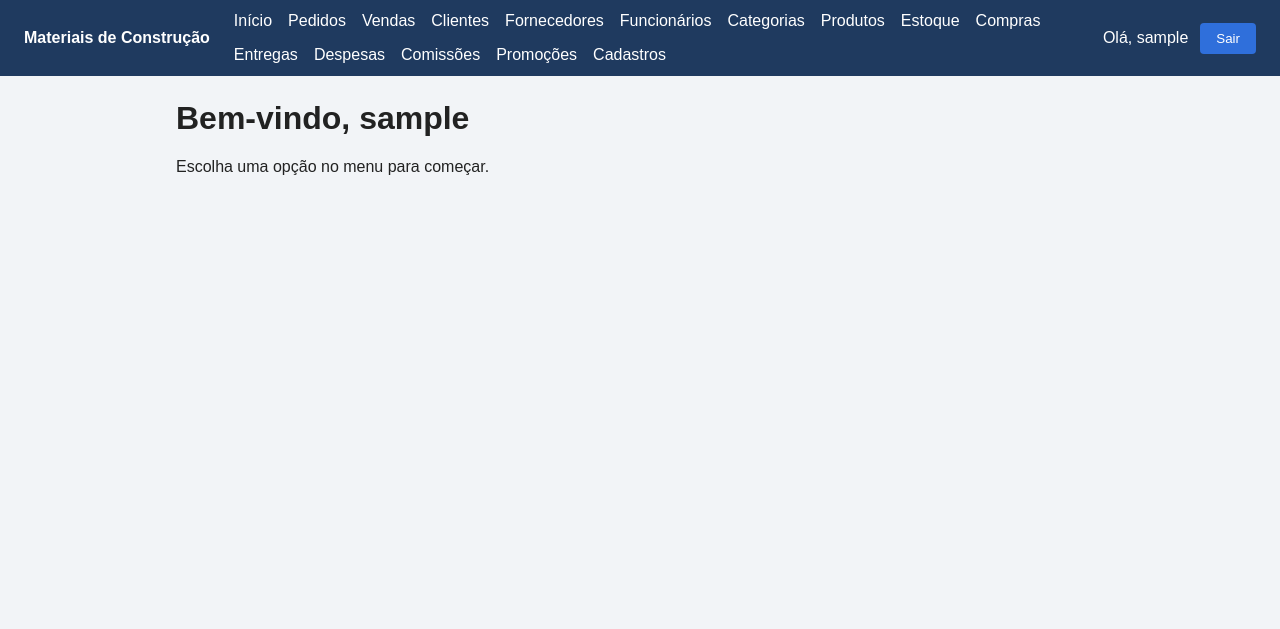
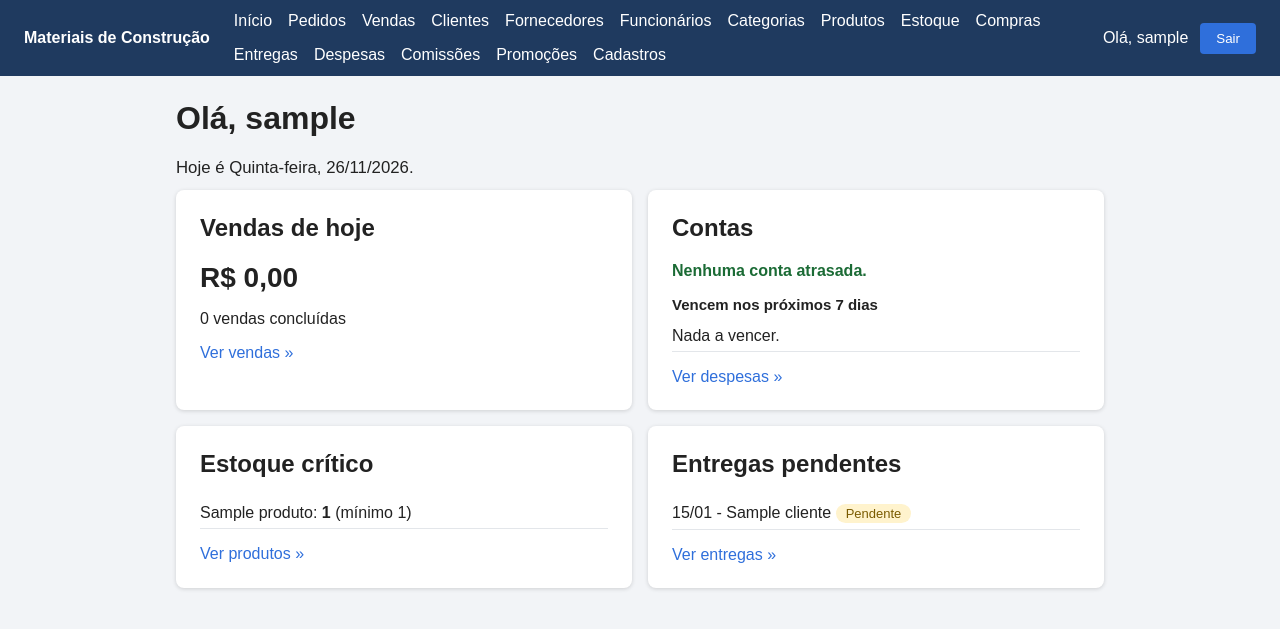
Before and after one commit to leonicio77/Empresa-de-Materiais-de-Construcao, a Django app: page / in a window 1280 px wide. Shown: the top 629 px of the page. Run offline with Django 5.2, Linux system fonts and the light colour scheme; a user stored in the database is signed in; tables that the repository leaves empty hold one stand-in row (values such as "Sample post").

Commit message:
Adiciona dashboard na pagina inicial

```diff
--- a/app/views.py
+++ b/app/views.py
@@ -1,10 +1,12 @@
+from datetime import timedelta
+from decimal import Decimal
+
 from django.contrib import messages
 from django.contrib.auth.decorators import login_required
-from .permissoes import AreaMixin, area_required
 from django.contrib.messages.views import SuccessMessageMixin
 from django.core.exceptions import ValidationError
 from django.db import transaction
-from django.db.models import ProtectedError, Q, Sum
+from django.db.models import F, ProtectedError, Q, Sum
 from django.shortcuts import get_object_or_404, redirect, render
 from django.urls import reverse
 from django.utils import timezone
@@ -22,10 +24,61 @@ from .models import (
     Fornecedor, Funcionario, MovimentacaoEstoque, Pagamento, Pedido,
     Produto, Promocao, Venda,
 )
+from .permissoes import AreaMixin, area_required, areas_do_usuario
 
 @login_required
 def home(request):
-    return render(request, "home.html")
+    areas = areas_do_usuario(request.user)
+    hoje = timezone.localdate()
+    contexto = {"hoje": hoje}
+
+    if "vendas" in areas:
+        vendas = (
+            Venda.objects.filter(status="concluida", data__date=hoje)
+            .select_related("pedido")
+            .prefetch_related("pedido__itens", "devolucoes")
+        )
+        funcionario = getattr(request.user, "funcionario", None)
+        if (
+            funcionario
+            and funcionario.cargo == "vendedor"
+            and not request.user.is_superuser
+        ):
+            vendas = vendas.filter(pedido__vendedor=funcionario)
+        vendas = list(vendas)
+        contexto["vendas_hoje_qtd"] = len(vendas)
+        contexto["vendas_hoje_total"] = sum(
+            (v.valor_total for v in vendas), Decimal("0")
+        )
+
+    if "estoque" in areas:
+        contexto["estoque_critico"] = list(
+            Produto.objects.filter(qtd_estoque__lte=F("estoque_minimo"))
+            .order_by("qtd_estoque")[:10]
+        )
+
+    if "despesas" in areas:
+        em_aberto = Despesa.objects.filter(data_pagamento__isnull=True)
+        atrasadas = em_aberto.filter(vencimento__lt=hoje)
+        contexto["despesas_atrasadas_total"] = (
+            atrasadas.aggregate(total=Sum("valor"))["total"] or 0
+        )
+        contexto["despesas_atrasadas_qtd"] = atrasadas.count()
+        contexto["despesas_a_vencer"] = list(
+            em_aberto.filter(
+                vencimento__gte=hoje,
+                vencimento__lte=hoje + timedelta(days=7),
+            ).order_by("vencimento")
+        )
+
+    if "entregas" in areas:
+        contexto["entregas_pendentes"] = list(
+            Entrega.objects.filter(status__in=["pendente", "em_rota"])
+            .select_related("venda__pedido__cliente", "entregador")
+            .order_by("data_prevista")[:10]
+        )
+
+    return render(request, "home.html", contexto)
 
 
 # ---------- Views-base (a lógica comum a todos os cadastros) ----------
--- a/static/css/estilo.css
+++ b/static/css/estilo.css
@@ -167,3 +167,11 @@ button.pequeno { padding: 4px 10px; font-size: 13px; }
 .selo.a-pagar { background: #fff3cd; color: #7a5b00; }
 .selo.futura, .selo.em_rota { background: #d6e8ff; color: #1b4f9c; }
 .selo.encerrada { background: #e3e6ea; color: #555; }
+
+.numero { font-size: 28px; font-weight: bold; margin: 8px 0; }
+
+.lista-simples { list-style: none; padding: 0; margin: 8px 0 16px; }
+.lista-simples li { padding: 6px 0; border-bottom: 1px solid #e3e6ea; }
+
+.cartao h3 { margin: 16px 0 4px; font-size: 15px; }
+.cartao > a { color: #2f6fdb; text-decoration: none; }
--- a/templates/home.html
+++ b/templates/home.html
@@ -3,6 +3,78 @@
 {% block titulo %}Início{% endblock %}
 
 {% block conteudo %}
-<h1>Bem-vindo, {{ user.username }}</h1>
-<p>Escolha uma opção no menu para começar.</p>
+<h1>Olá, {{ user.username }}</h1>
+<p class="resumo">Hoje é {{ hoje|date:"l, d/m/Y" }}.</p>
+
+{% if not areas %}
+  <div class="cartao">
+    <p>Seu usuário ainda não está ligado a um funcionário.
+       Peça ao administrador para liberar o seu acesso.</p>
+  </div>
+{% endif %}
+
+<div class="grade">
+
+  {% if "vendas" in areas %}
+  <div class="cartao">
+    <h2>Vendas de hoje</h2>
+    <p class="numero">R$ {{ vendas_hoje_total|floatformat:2 }}</p>
+    <p>{{ vendas_hoje_qtd }} venda{{ vendas_hoje_qtd|pluralize }} concluída{{ vendas_hoje_qtd|pluralize }}</p>
+    <a href="{% url 'venda_lista' %}">Ver vendas »</a>
+  </div>
+  {% endif %}
+
+  {% if "despesas" in areas %}
+  <div class="cartao">
+    <h2>Contas</h2>
+    {% if despesas_atrasadas_qtd %}
+      <p class="numero negativo">R$ {{ despesas_atrasadas_total|floatformat:2 }}</p>
+      <p>{{ despesas_atrasadas_qtd }} conta{{ despesas_atrasadas_qtd|pluralize }} atrasada{{ despesas_atrasadas_qtd|pluralize }}</p>
+    {% else %}
+      <p class="positivo">Nenhuma conta atrasada.</p>
+    {% endif %}
+    <h3>Vencem nos próximos 7 dias</h3>
+    <ul class="lista-simples">
+      {% for d in despesas_a_vencer %}
+        <li>{{ d.vencimento|date:"d/m" }} - {{ d.get_tipo_display }}: R$ {{ d.valor|floatformat:2 }}</li>
+      {% empty %}
+        <li>Nada a vencer.</li>
+      {% endfor %}
+    </ul>
+    <a href="{% url 'despesa_lista' %}">Ver despesas »</a>
+  </div>
+  {% endif %}
+
+  {% if "estoque" in areas %}
+  <div class="cartao">
+    <h2>Estoque crítico</h2>
+    <ul class="lista-simples">
+      {% for p in estoque_critico %}
+        <li>{{ p.nome }}: <strong>{{ p.qtd_estoque }}</strong> (mínimo {{ p.estoque_minimo }})</li>
+      {% empty %}
+        <li class="positivo">Nenhum produto abaixo do mínimo.</li>
+      {% endfor %}
+    </ul>
+    <a href="{% url 'produto_lista' %}">Ver produtos »</a>
+  </div>
+  {% endif %}
+
+  {% if "entregas" in areas %}
+  <div class="cartao">
+    <h2>Entregas pendentes</h2>
+    <ul class="lista-simples">
+      {% for e in entregas_pendentes %}
+        <li>
+          {{ e.data_prevista|date:"d/m" }} - {{ e.venda.cliente }}
+          <span class="selo {{ e.status }}">{{ e.get_status_display }}</span>
+        </li>
+      {% empty %}
+        <li class="positivo">Nenhuma entrega pendente.</li>
+      {% endfor %}
+    </ul>
+    <a href="{% url 'entrega_lista' %}">Ver entregas »</a>
+  </div>
+  {% endif %}
+
+</div>
 {% endblock %}
```
